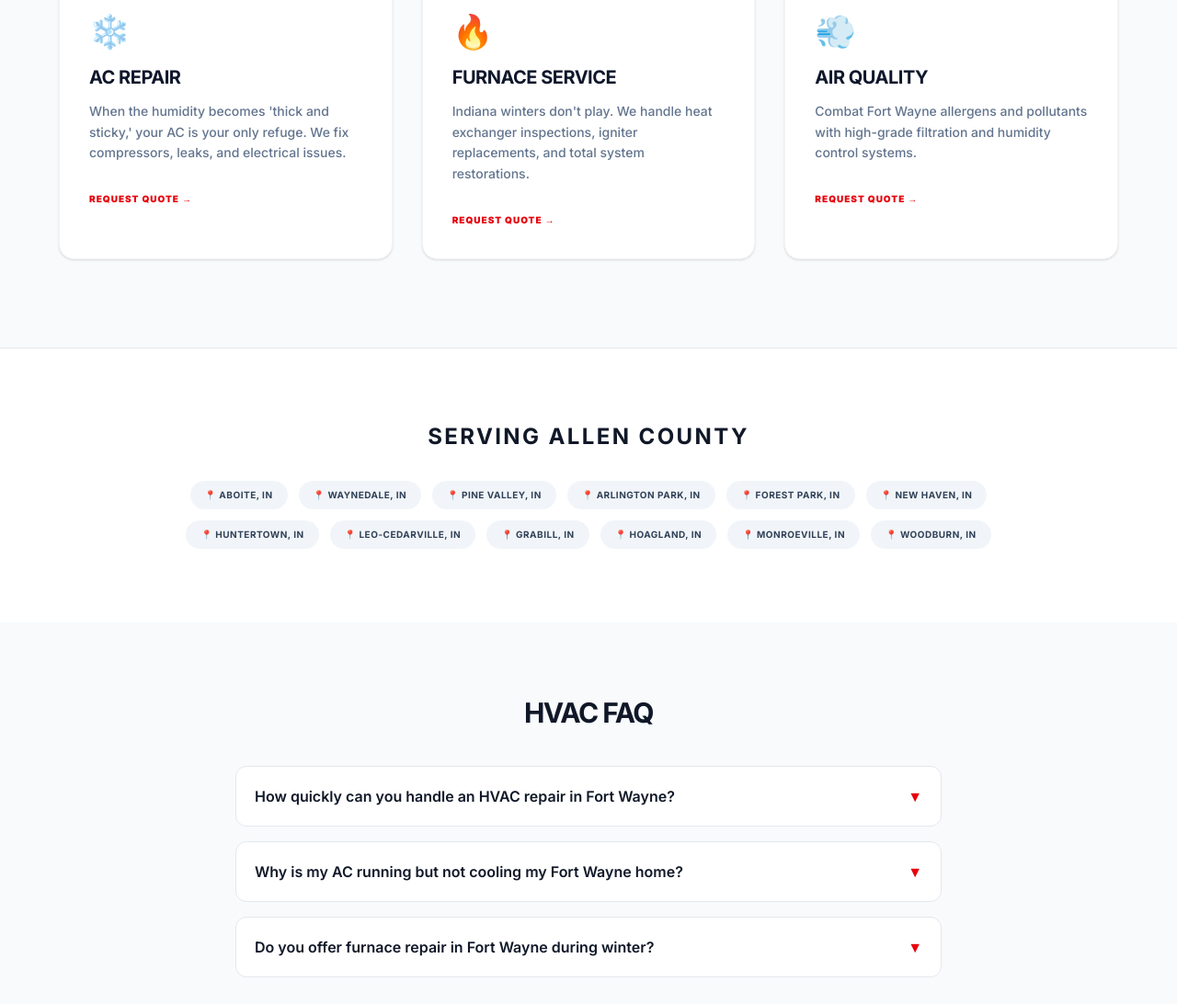
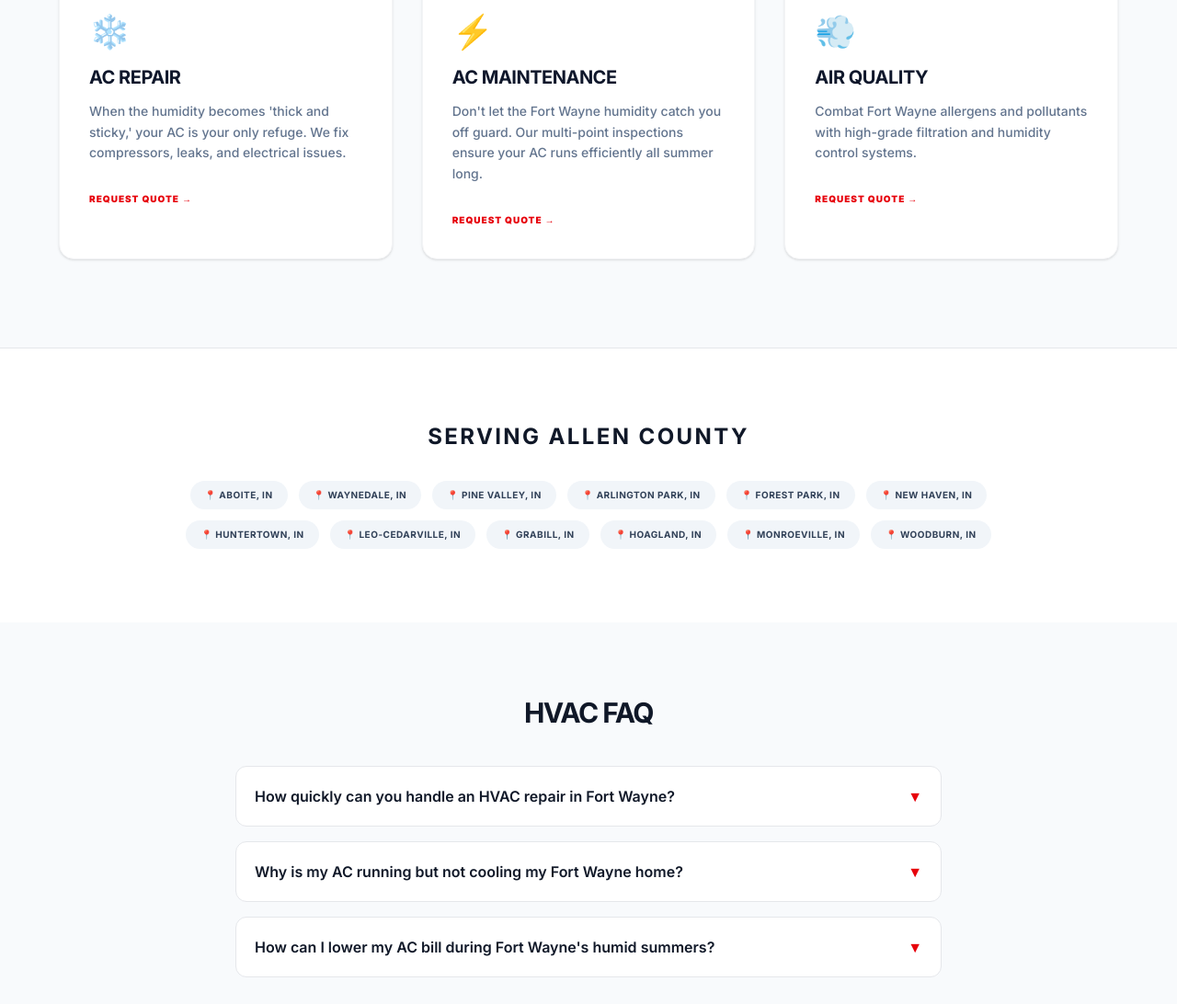
Before and after one commit to sifosman/hvacfortwayne, a Next.js app: page / in a window 1280 px wide. Shown: the part 1818-2910 px from the top of the page at 92% size. Built offline with nearby package versions, Linux system fonts and the light colour scheme.

Commit message:
Update website for summer focus on AC units and maintenance

```diff
--- a/app/page.tsx
+++ b/app/page.tsx
@@ -29,10 +29,10 @@ const faqSchema = {
     },
     {
       "@type": "Question",
-      "name": "Do you offer furnace repair in Fort Wayne during winter?",
+      "name": "How can I lower my AC bill during Fort Wayne's humid summers?",
       "acceptedAnswer": {
         "@type": "Answer",
-        "text": "Yes, we are 24/7 furnace specialists. Indiana winters are unforgiving, and we ensure no family stays in the cold. We service all major brands and carry most common replacement parts on our vans."
+        "text": "Regular maintenance is key. Cleaning your outdoor condenser unit and replacing filters monthly can improve efficiency by 15%. We also recommend a professional tune-up to ensure your refrigerant levels are optimal for the heat."
       }
     }
   ]
@@ -207,9 +207,9 @@ export default function Home() {
                   image: "/images/ac.jpg"
                 },
                 {
-                  title: "Furnace Service",
-                  desc: "Indiana winters don't play. We handle heat exchanger inspections, igniter replacements, and total system restorations.",
-                  icon: "🔥",
+                  title: "AC Maintenance",
+                  desc: "Don't let the Fort Wayne humidity catch you off guard. Our multi-point inspections ensure your AC runs efficiently all summer long.",
+                  icon: "⚡",
                   image: "/images/furnace.jpg"
                 },
                 {
```
